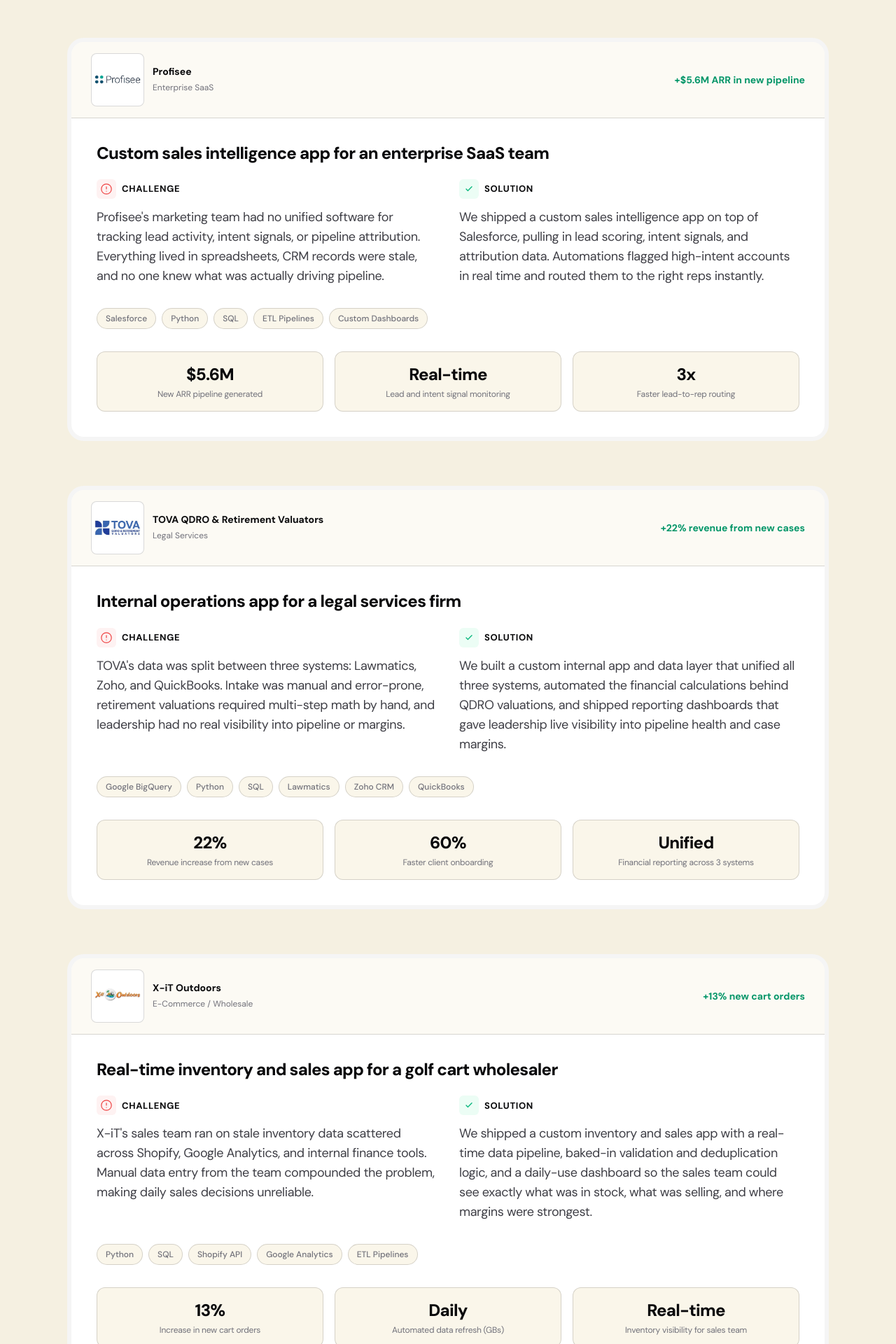
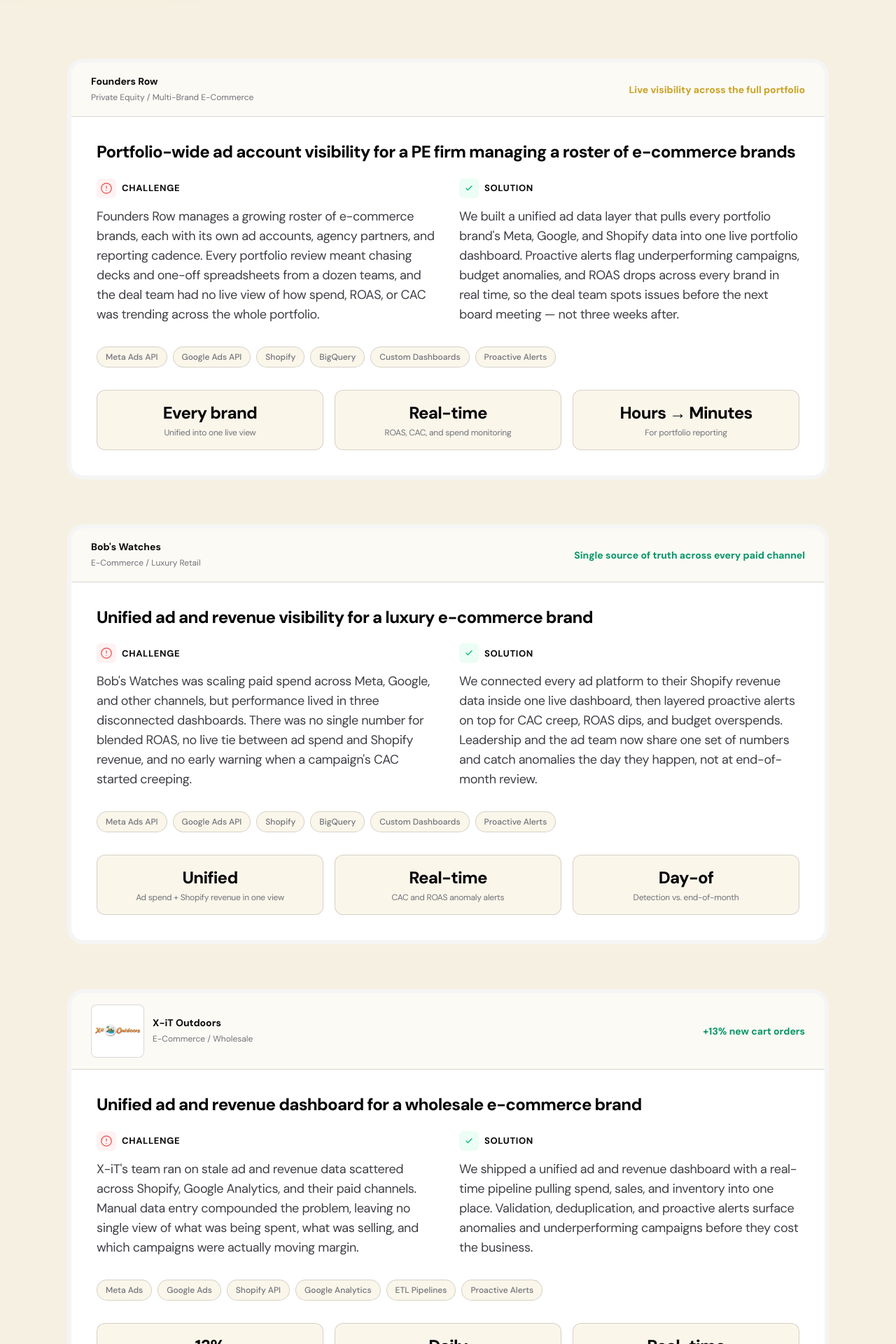
Before and after one commit to awj-automate/datastaq-agency-offer, a Next.js app: page /case-studies in a window 1280 px wide. Shown: the part 520-2440 px from the top of the page at 70% size. Built offline with nearby package versions, Linux system fonts and the light colour scheme.

Commit message:
case studies: re-spin for fractional ad data offer; add Founders Row and Bob's Watches; drop Tova, Profisee, Eagle Search

```diff
--- a/app/case-studies/page.js
+++ b/app/case-studies/page.js
@@ -6,41 +6,41 @@ import Footer from '../../components/Footer';
 /* ─── Case study data ─────────────────────────────────────── */
 const caseStudies = [
   {
-    id: 'profisee',
-    industry: 'Enterprise SaaS',
-    company: 'Profisee',
-    logo: '/profisee_logo.png',
-    headline: 'Custom sales intelligence app for an enterprise SaaS team',
-    result: '+$5.6M ARR in new pipeline',
-    resultColor: 'text-emerald-600',
+    id: 'founders-row',
+    industry: 'Private Equity / Multi-Brand E-Commerce',
+    company: 'Founders Row',
+    logo: null,
+    headline: 'Portfolio-wide ad account visibility for a PE firm managing a roster of e-commerce brands',
+    result: 'Live visibility across the full portfolio',
+    resultColor: 'text-ds-primary',
     challenge:
-      'Profisee\'s marketing team had no unified software for tracking lead activity, intent signals, or pipeline attribution. Everything lived in spreadsheets, CRM records were stale, and no one knew what was actually driving pipeline.',
+      'Founders Row manages a growing roster of e-commerce brands, each with its own ad accounts, agency partners, and reporting cadence. Every portfolio review meant chasing decks and one-off spreadsheets from a dozen teams, and the deal team had no live view of how spend, ROAS, or CAC was trending across the whole portfolio.',
     solution:
-      'We shipped a custom sales intelligence app on top of Salesforce, pulling in lead scoring, intent signals, and attribution data. Automations flagged high-intent accounts in real time and routed them to the right reps instantly.',
-    techStack: ['Salesforce', 'Python', 'SQL', 'ETL Pipelines', 'Custom Dashboards'],
+      'We built a unified ad data layer that pulls every portfolio brand\'s Meta, Google, and Shopify data into one live portfolio dashboard. Proactive alerts flag underperforming campaigns, budget anomalies, and ROAS drops across every brand in real time, so the deal team spots issues before the next board meeting — not three weeks after.',
+    techStack: ['Meta Ads API', 'Google Ads API', 'Shopify', 'BigQuery', 'Custom Dashboards', 'Proactive Alerts'],
     results: [
-      { metric: '$5.6M', label: 'New ARR pipeline generated' },
-      { metric: 'Real-time', label: 'Lead and intent signal monitoring' },
-      { metric: '3x', label: 'Faster lead-to-rep routing' },
+      { metric: 'Every brand', label: 'Unified into one live view' },
+      { metric: 'Real-time', label: 'ROAS, CAC, and spend monitoring' },
+      { metric: 'Hours → Minutes', label: 'For portfolio reporting' },
     ],
   },
   {
-    id: 'tova',
-    industry: 'Legal Services',
-    company: 'TOVA QDRO & Retirement Valuators',
-    logo: '/tova_logo.png',
-    headline: 'Internal operations app for a legal services firm',
-    result: '+22% revenue from new cases',
+    id: 'bobs-watches',
+    industry: 'E-Commerce / Luxury Retail',
+    company: "Bob's Watches",
+    logo: null,
+    headline: 'Unified ad and revenue visibility for a luxury e-commerce brand',
+    result: 'Single source of truth across every paid channel',
     resultColor: 'text-emerald-600',
     challenge:
-      'TOVA\'s data was split between three systems: Lawmatics, Zoho, and QuickBooks. Intake was manual and error-prone, retirement valuations required multi-step math by hand, and leadership had no real visibility into pipeline or margins.',
+      "Bob's Watches was scaling paid spend across Meta, Google, and other channels, but performance lived in three disconnected dashboards. There was no single number for blended ROAS, no live tie between ad spend and Shopify revenue, and no early warning when a campaign's CAC started creeping.",
     solution:
-      'We built a custom internal app and data layer that unified all three systems, automated the financial calculations behind QDRO valuations, and shipped reporting dashboards that gave leadership live visibility into pipeline health and case margins.',
-    techStack: ['Google BigQuery', 'Python', 'SQL', 'Lawmatics', 'Zoho CRM', 'QuickBooks'],
+      'We connected every ad platform to their Shopify revenue data inside one live dashboard, then layered proactive alerts on top for CAC creep, ROAS dips, and budget overspends. Leadership and the ad team now share one set of numbers and catch anomalies the day they happen, not at end-of-month review.',
+    techStack: ['Meta Ads API', 'Google Ads API', 'Shopify', 'BigQuery', 'Custom Dashboards', 'Proactive Alerts'],
     results: [
-      { metric: '22%', label: 'Revenue increase from new cases' },
-      { metric: '60%', label: 'Faster client onboarding' },
-      { metric: 'Unified', label: 'Financial reporting across 3 systems' },
+      { metric: 'Unified', label: 'Ad spend + Shopify revenue in one view' },
+      { metric: 'Real-time', label: 'CAC and ROAS anomaly alerts' },
+      { metric: 'Day-of', label: 'Detection vs. end-of-month' },
     ],
   },
   {
@@ -48,18 +48,18 @@ const caseStudies = [
     industry: 'E-Commerce / Wholesale',
     company: 'X-iT Outdoors',
     logo: '/xitoutdoors_logo.png',
-    headline: 'Real-time inventory and sales app for a golf cart wholesaler',
+    headline: 'Unified ad and revenue dashboard for a wholesale e-commerce brand',
     result: '+13% new cart orders',
     resultColor: 'text-emerald-600',
     challenge:
-      'X-iT\'s sales team ran on stale inventory data scattered across Shopify, Google Analytics, and internal finance tools. Manual data entry from the team compounded the problem, making daily sales decisions unreliable.',
+      "X-iT's team ran on stale ad and revenue data scattered across Shopify, Google Analytics, and their paid channels. Manual data entry compounded the problem, leaving no single view of what was being spent, what was selling, and which campaigns were actually moving margin.",
     solution:
-      'We shipped a custom inventory and sales app with a real-time data pipeline, baked-in validation and deduplication logic, and a daily-use dashboard so the sales team could see exactly what was in stock, what was selling, and where margins were strongest.',
-    techStack: ['Python', 'SQL', 'Shopify API', 'Google Analytics', 'ETL Pipelines'],
+      'We shipped a unified ad and revenue dashboard with a real-time pipeline pulling spend, sales, and inventory into one place. Validation, deduplication, and proactive alerts surface anomalies and underperforming campaigns before they cost the business.',
+    techStack: ['Meta Ads', 'Google Ads', 'Shopify API', 'Google Analytics', 'ETL Pipelines', 'Proactive Alerts'],
     results: [
       { metric: '13%', label: 'Increase in new cart orders' },
-      { metric: 'Daily', label: 'Automated data refresh (GBs)' },
-      { metric: 'Real-time', label: 'Inventory visibility for sales team' },
+      { metric: 'Daily', label: 'Automated ad + revenue refresh' },
+      { metric: 'Real-time', label: 'Spend + revenue visibility' },
     ],
   },
   {
@@ -67,37 +67,18 @@ const caseStudies = [
     industry: 'Aviation / Leasing',
     company: 'Azorra',
     logo: '/azorra_logo.png',
-    headline: 'Custom intelligence platform for an aircraft leasing company',
+    headline: 'Live multi-source intelligence dashboard — the same engine that powers our agency portfolios',
     result: 'Real-time operational intelligence',
     resultColor: 'text-ds-primary',
     challenge:
-      'Azorra\'s team needed one app to track a global aircraft fleet, industry news, CRM activity, and internal updates. Information was scattered across five tools, slowing every fleet, market, and client decision.',
+      "Azorra's team needed one place to track a global aircraft fleet, industry news, CRM activity, and internal updates. Information was scattered across five tools, slowing every fleet, market, and client decision — the same pattern we see in agencies juggling 10-20+ client ad accounts.",
     solution:
-      'We built a custom intelligence platform that pulls live flight tracking, aviation news APIs, CRM data, and internal tools into one interface, so leadership can spot fleet risks, market shifts, and client opportunities in real time.',
-    techStack: ['Python', 'SQL', 'Flight Tracking APIs', 'CRM Integration', 'Data Warehouse'],
+      'We built a live intelligence dashboard pulling flight tracking, news APIs, CRM, and internal tools into one interface with real-time alerts on the signals that mattered. The same data-unification engine now powers our ad infrastructure work for agencies and PE portfolios.',
+    techStack: ['Python', 'SQL', 'Live Data APIs', 'CRM Integration', 'Data Warehouse', 'Proactive Alerts'],
     results: [
-      { metric: '4+', label: 'Data sources unified' },
-      { metric: 'Real-time', label: 'Fleet and market intelligence' },
+      { metric: '4+', label: 'Data sources unified into one live view' },
+      { metric: 'Real-time', label: 'Operational intelligence and alerts' },
       { metric: 'Single', label: 'Source of truth for decision-making' },
-    ],
-  },
-  {
-    id: 'eagle-search',
-    industry: 'Staffing / Recruiting',
-    company: 'Eagle Search US',
-    logo: null,
-    headline: 'AI-powered outbound app for a staffing firm',
-    result: 'Automated outbound at scale',
-    resultColor: 'text-ds-primary',
-    challenge:
-      'Eagle Search\'s team was buried in manual prospecting across Apollo, LinkedIn, and other B2B sources. There was no consistent way to score, segment, or personalize outreach at scale.',
-    solution:
-      'We shipped an AI-powered outbound app that unifies lead sources into one clean database, scores and segments leads automatically, and generates personalized outreach messaging wired straight into their campaign tools.',
-    techStack: ['Python', 'Apollo API', 'LinkedIn', 'AI/ML', 'Campaign Automation'],
-    results: [
-      { metric: 'Real-time', label: 'Lead scoring and segmentation' },
-      { metric: 'Auto', label: 'Personalized outreach generation' },
-      { metric: '5+', label: 'Lead data sources unified' },
     ],
   },
 ];
@@ -168,8 +149,9 @@ export default function CaseStudiesPage() {
                 className="font-jakarta text-lg text-ds-muted max-w-2xl mx-auto"
                 style={{ letterSpacing: '-0.02em', lineHeight: '1.7' }}
               >
-                MVPs, apps, dashboards, AI features, and custom software products we built
-                with founders and teams. Here is what we shipped and what it did for the business.
+                Live ad dashboards, portfolio-wide visibility, and unified data infrastructure
+                we built with agencies, PE firms, and direct-to-consumer brands. Here is what
+                we shipped and what it did for the business.
               </p>
             </div>
           </div>
@@ -196,11 +178,12 @@ export default function CaseStudiesPage() {
                 className="font-jakarta font-bold text-xl sm:text-2xl text-ds-heading mb-3"
                 style={{ letterSpacing: '-0.03em' }}
               >
-                And many more across industries
+                And many more across the portfolio
               </p>
               <p className="font-jakarta text-ds-muted max-w-xl mx-auto mb-6" style={{ letterSpacing: '-0.02em' }}>
-                Healthcare, fintech, real estate, logistics, manufacturing. If you have a product
-                idea and need a partner who ships week by week, we have done it before.
+                From single-brand DTC to multi-brand PE portfolios to agencies running 10-20+
+                active clients. If you need a partner who ships ad data infrastructure week by
+                week, we have done it before.
               </p>
               <a href="/schedule" className="btn-dark text-sm h-11 inline-flex">
                 Book a Strategy Call
```
